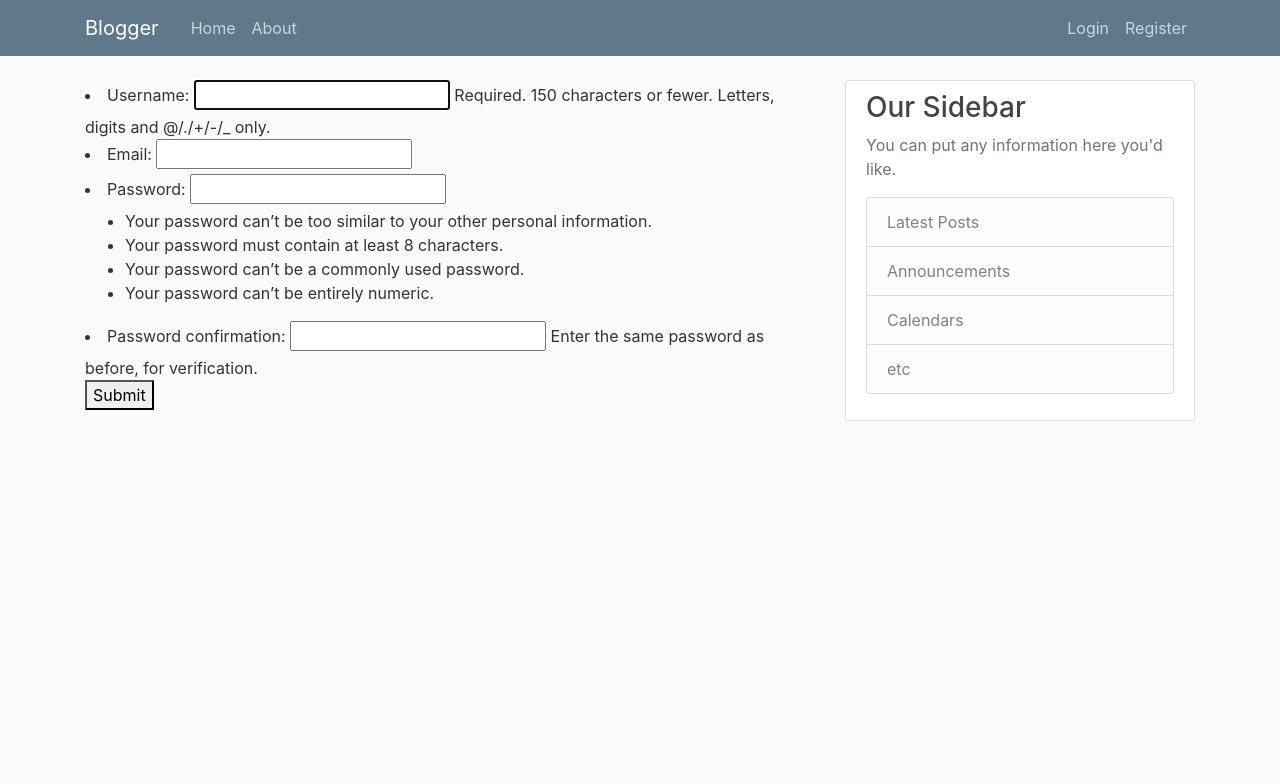
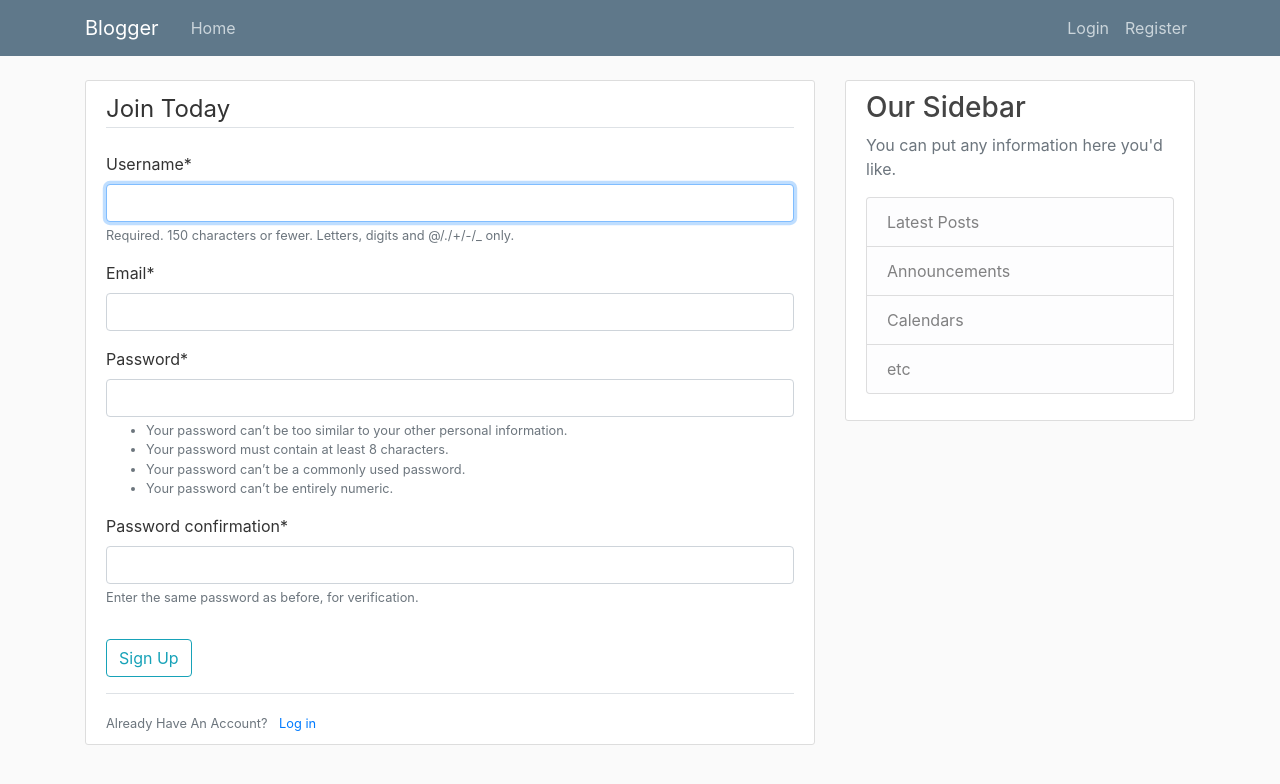
Before and after one commit to Onwughara-CK/blogger, a Django app: page /register/ in a window 1280 px wide. Shown: the top 784 px of the page. Run offline with Django 3.2, Linux system fonts and the light colour scheme; some libraries are stand-ins or nearby versions.

Commit message:
add styles

```diff
--- a/src/blog/settings.py
+++ b/src/blog/settings.py
@@ -32,6 +32,7 @@ ALLOWED_HOSTS = []
 
 INSTALLED_APPS = ['users.apps.UsersConfig',
                   'page',
+                  'crispy_forms',
                   'django.contrib.admin',
                   'django.contrib.auth',
                   'django.contrib.contenttypes',
@@ -130,3 +131,5 @@ LOGIN_URL = '/login/'
 
 MEDIA_ROOT = os.path.join(BASE_DIR, 'media')
 MEDIA_URL = '/media/'
+
+CRISPY_TEMPLATE_PACK = 'bootstrap4'
--- a/src/page/templates/page/base.html
+++ b/src/page/templates/page/base.html
@@ -30,7 +30,6 @@
                 <div class="collapse navbar-collapse" id="navbarToggle">
                     <div class="navbar-nav mr-auto">
                         <a class="nav-item nav-link" href="{% url 'page:home' %}">Home</a>
-                        <a class="nav-item nav-link" href="/about">About</a>
                     </div>
                     <!-- Navbar Right Side -->
                     <div class="navbar-nav">
--- a/src/page/templates/page/home.html
+++ b/src/page/templates/page/home.html
@@ -4,6 +4,7 @@
 <article class="media content-section">
     <div class="media-body">
         <div class="article-metadata">
+            <img class="rounded-circle article-img my-1" src="{{ post.author.profile.image.url}}">
             <a class="mr-2" href="{% url 'profile' post.author.username %}">{{ post.author }}</a>
             <small class="text-muted">{{ post.date_posted | date:"F j, Y" }}</small>
         </div>
--- a/src/page/templates/page/owner_post_list.html
+++ b/src/page/templates/page/owner_post_list.html
@@ -5,6 +5,7 @@
 <article class="media content-section">
     <div class="media-body">
         <div class="article-metadata">
+            <img class="rounded-circle article-img my-1" src="{{ post.author.profile.image.url}}">
             <a class="mr-2" href="{% url 'profile' post.author.username %}">{{ post.author }}</a>
             <small class="text-muted">{{ post.date_posted | date:"F j, Y" }}</small>
         </div>
--- a/src/page/templates/page/post_detail.html
+++ b/src/page/templates/page/post_detail.html
@@ -4,6 +4,7 @@
 <article class="media content-section">
     <div class="media-body">
         <div class="article-metadata">
+            <img class="rounded-circle article-img my-1" src="{{ post.author.profile.image.url}}">
             <a class="mr-2" href="{% url 'profile' post.author.username %}">{{ post.author }}</a>
             <small class="text-muted">{{ post.date_posted | date:"F j, Y" }}</small>
             {% if post.author == user %}
--- a/src/page/templates/page/register.html
+++ b/src/page/templates/page/register.html
@@ -1,13 +1,23 @@
 {% extends 'page/base.html' %}
+{% load crispy_forms_tags %}
+{% block content %}
+<div class="content-section">
+    <form class='form-group' action="" method="post">
+        {% csrf_token %}
+        <fieldset class="form-group">
+            <legend class="border-bottom mb-4">Join Today</legend>
+            {{  form|crispy }}
+        </fieldset>
+        <div class="form-group">
+            <button class='btn btn-outline-info' type="submit">Sign Up</button>
+        </div>
+    </form>
+    <div class="border-top pt-3">
+        <small class="text-muted">
+            Already Have An Account? <a class='ml-2' href="{% url 'login' %}">Log in</a>
+        </small>
+    </div>
+</div>
 
-{% block content %}
-
-<form action="" method="post">
-    {% csrf_token %}
-
-    {{  form.as_ul }}
-    <button type="submit">Submit</button>
-
-</form>
 
 {% endblock content %}
--- a/src/users/views.py
+++ b/src/users/views.py
@@ -40,11 +40,12 @@ def profile(request, username):
         if form_profile.is_valid() and form_picture.is_valid():
             form_picture.save()
             form_profile.save()
+            username = request.user.username
             messages.success(
                 request,
                 f'You have successfully updated your account'
             )
-            return redirect('profile')
+        return redirect('profile', username=username)
     else:
         user = User.objects.get(username=username)
         context = {
```
Also changed, not shown: src/page/templates/page/login.html (+20 -6 lines), src/page/templates/page/logout.html (+7 -3 lines), src/page/templates/page/profile.html (+28 -11 lines), src/media/default.png (deleted), src/media/profile_pics/focus.png (deleted).
